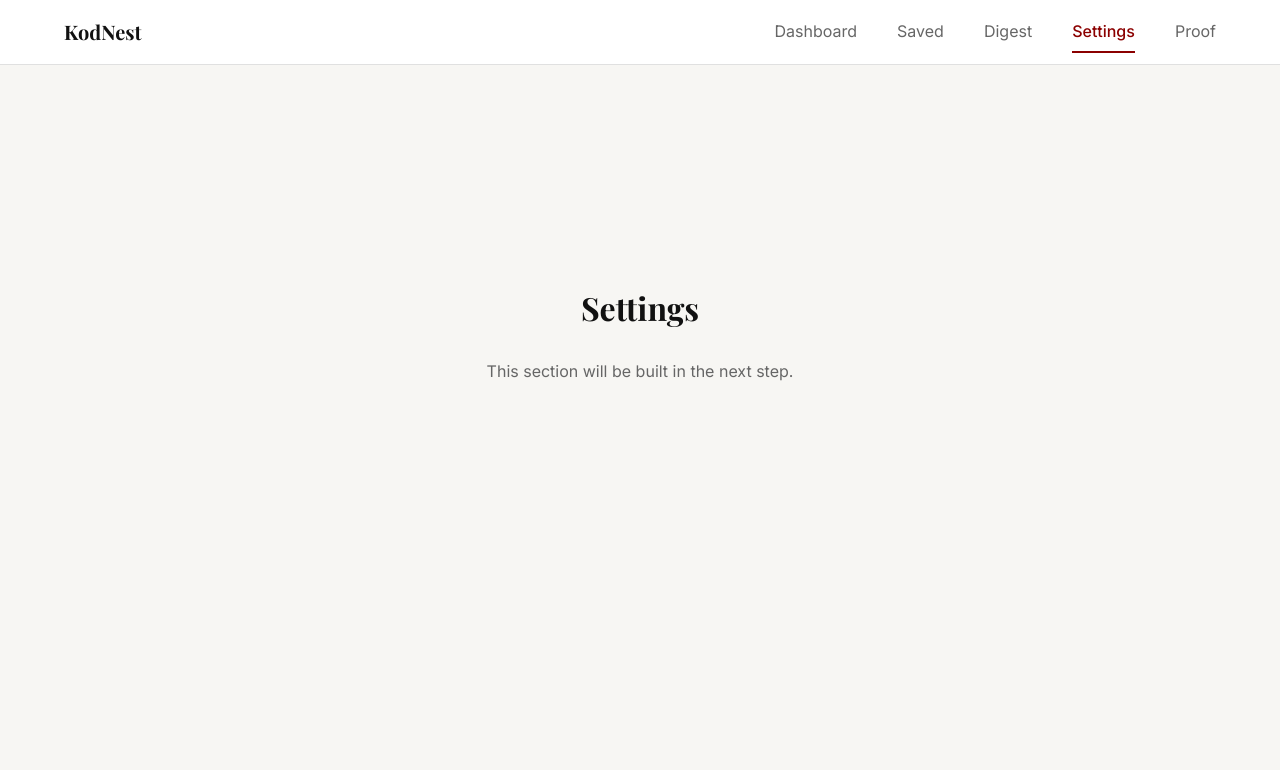
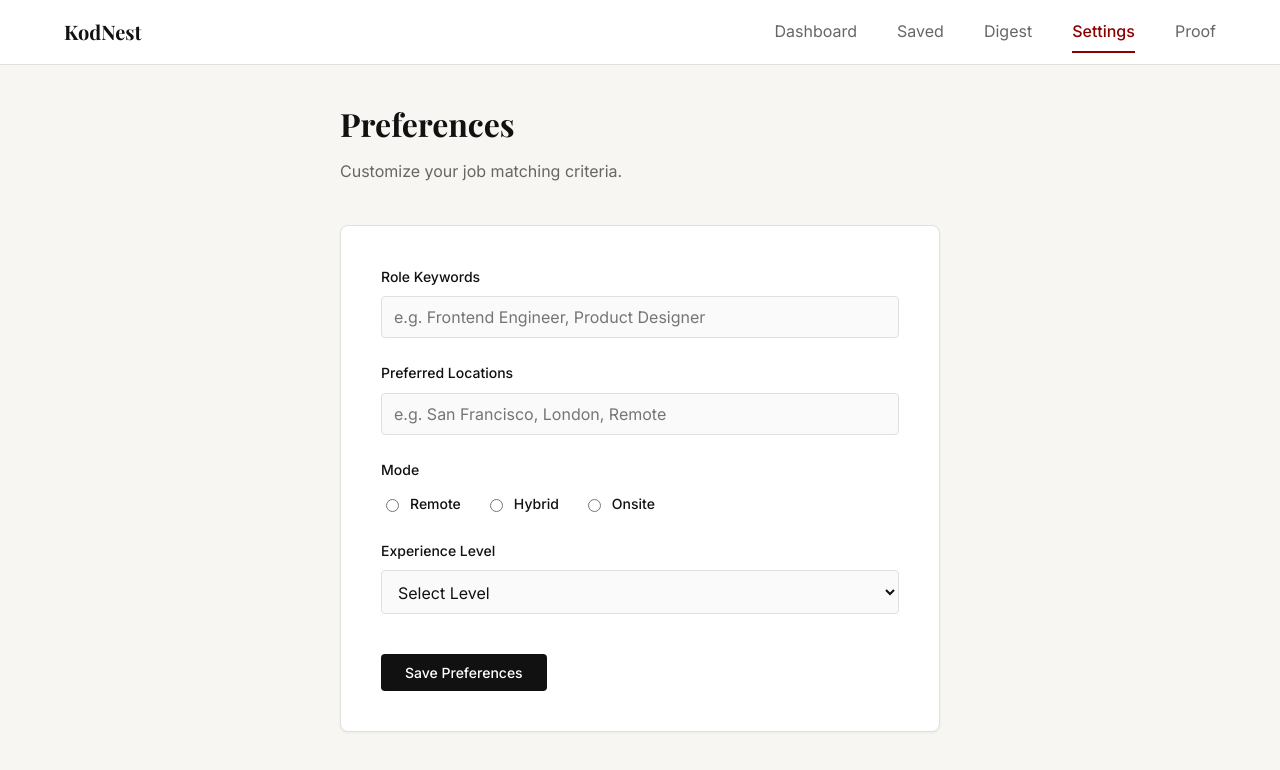
Before and after one commit to Amogh-M-04/job-notification-, a React (Vite) app: page /settings in a window 1280 px wide. Shown: the top 770 px of the page. Built offline with nearby package versions, Linux system fonts and the light colour scheme.

Commit message:
Expand UI with Landing, Settings, and Empty States

```diff
--- a/src/App.jsx
+++ b/src/App.jsx
@@ -1,6 +1,11 @@
 import { BrowserRouter as Router, Routes, Route, Navigate } from 'react-router-dom';
 import MainLayout from './components/layout/MainLayout';
-import PlaceholderPage from './pages/PlaceholderPage';
+import LandingPage from './pages/LandingPage';
+import SettingsPage from './pages/SettingsPage';
+import DashboardPage from './pages/DashboardPage';
+import SavedPage from './pages/SavedPage';
+import DigestPage from './pages/DigestPage';
+import ProofPage from './pages/ProofPage';
 import './App.css';
 
 function App() {
@@ -8,12 +13,12 @@ function App() {
     <Router>
       <Routes>
         <Route path="/" element={<MainLayout />}>
-          <Route index element={<PlaceholderPage title="Dashboard" />} /> {/* Default to Dashboard or Home */}
-          <Route path="dashboard" element={<PlaceholderPage title="Dashboard" />} />
-          <Route path="saved" element={<PlaceholderPage title="Saved Jobs" />} />
-          <Route path="digest" element={<PlaceholderPage title="Daily Digest" />} />
-          <Route path="settings" element={<PlaceholderPage title="Settings" />} />
-          <Route path="proof" element={<PlaceholderPage title="Proof of Work" />} />
+          <Route index element={<LandingPage />} />
+          <Route path="dashboard" element={<DashboardPage />} />
+          <Route path="settings" element={<SettingsPage />} />
+          <Route path="saved" element={<SavedPage />} />
+          <Route path="digest" element={<DigestPage />} />
+          <Route path="proof" element={<ProofPage />} />
           <Route path="*" element={<Navigate to="/" replace />} />
         </Route>
       </Routes>
--- /dev/null
+++ b/src/pages/DashboardPage.jsx
@@ -0,0 +1,14 @@
+import './EmptyState.css';
+
+const DashboardPage = () => {
+    return (
+        <div className="empty-state-page">
+            <div className="empty-state-container">
+                <h1 className="empty-state-title">Dashboard</h1>
+                <p className="empty-state-message">No jobs yet. In the next step, you will load a realistic dataset.</p>
+            </div>
+        </div>
+    );
+};
+
+export default DashboardPage;
--- /dev/null
+++ b/src/pages/DigestPage.jsx
@@ -0,0 +1,14 @@
+import './EmptyState.css';
+
+const DigestPage = () => {
+    return (
+        <div className="empty-state-page">
+            <div className="empty-state-container">
+                <h1 className="empty-state-title">Daily Digest</h1>
+                <p className="empty-state-message">Your daily briefing of precision-matched roles will be delivered here at 9AM.</p>
+            </div>
+        </div>
+    );
+};
+
+export default DigestPage;
--- /dev/null
+++ b/src/pages/EmptyState.css
@@ -0,0 +1,32 @@
+.empty-state-page {
+    display: flex;
+    flex-direction: column;
+    align-items: center;
+    justify-content: center;
+    height: 70vh;
+    text-align: center;
+    padding: var(--space-4);
+    background-color: var(--color-bg);
+}
+
+.empty-state-container {
+    max-width: 500px;
+    padding: var(--space-5);
+    border: 1px dashed var(--color-border);
+    border-radius: var(--radius-lg);
+    background-color: var(--color-surface-muted);
+}
+
+.empty-state-title {
+    font-family: var(--font-serif);
+    font-size: var(--text-xl);
+    color: var(--color-text);
+    margin-bottom: var(--space-2);
+}
+
+.empty-state-message {
+    font-family: var(--font-sans);
+    font-size: var(--text-base);
+    color: var(--color-text-muted);
+    line-height: 1.6;
+}
--- /dev/null
+++ b/src/pages/LandingPage.css
@@ -0,0 +1,53 @@
+.landing-page {
+    display: flex;
+    flex-direction: column;
+    align-items: center;
+    justify-content: center;
+    min-height: 80vh;
+    text-align: center;
+    padding: var(--space-4);
+    background-color: var(--color-bg);
+}
+
+.landing-content {
+    max-width: 800px;
+}
+
+.landing-headline {
+    font-family: var(--font-serif);
+    font-size: 3rem;
+    /* Large and confident */
+    color: var(--color-text);
+    margin-bottom: var(--space-3);
+    line-height: 1.1;
+}
+
+.landing-subtext {
+    font-family: var(--font-sans);
+    font-size: var(--text-lg);
+    color: var(--color-text-muted);
+    margin-bottom: var(--space-5);
+    font-weight: 300;
+}
+
+.cta-button {
+    display: inline-block;
+    background-color: var(--color-accent);
+    color: var(--color-white);
+    padding: 12px 32px;
+    font-size: var(--text-base);
+    font-weight: 500;
+    text-decoration: none;
+    border-radius: var(--radius-sm);
+    transition: background-color var(--transition-fast);
+}
+
+.cta-button:hover {
+    background-color: var(--color-accent-hover);
+}
+
+@media (max-width: 768px) {
+    .landing-headline {
+        font-size: 2.5rem;
+    }
+}
--- /dev/null
+++ b/src/pages/LandingPage.jsx
@@ -0,0 +1,16 @@
+import { Link } from 'react-router-dom';
+import './LandingPage.css';
+
+const LandingPage = () => {
+    return (
+        <div className="landing-page">
+            <div className="landing-content">
+                <h1 className="landing-headline">Stop Missing The Right Jobs.</h1>
+                <p className="landing-subtext">Precision-matched job discovery delivered daily at 9AM.</p>
+                <Link to="/settings" className="cta-button">Start Tracking</Link>
+            </div>
+        </div>
+    );
+};
+
+export default LandingPage;
--- /dev/null
+++ b/src/pages/ProofPage.jsx
@@ -0,0 +1,14 @@
+import './EmptyState.css';
+
+const ProofPage = () => {
+    return (
+        <div className="empty-state-page">
+            <div className="empty-state-container">
+                <h1 className="empty-state-title">Proof of Work</h1>
+                <p className="empty-state-message">Artifact collection placeholder. Track your application progress and history.</p>
+            </div>
+        </div>
+    );
+};
+
+export default ProofPage;
--- /dev/null
+++ b/src/pages/SavedPage.jsx
@@ -0,0 +1,14 @@
+import './EmptyState.css';
+
+const SavedPage = () => {
+    return (
+        <div className="empty-state-page">
+            <div className="empty-state-container">
+                <h1 className="empty-state-title">Saved Jobs</h1>
+                <p className="empty-state-message">Your curated collection of saved opportunities will appear here.</p>
+            </div>
+        </div>
+    );
+};
+
+export default SavedPage;
--- /dev/null
+++ b/src/pages/SettingsPage.css
@@ -0,0 +1,104 @@
+.settings-page {
+    display: flex;
+    justify-content: center;
+    padding: var(--space-4);
+    background-color: var(--color-bg);
+}
+
+.settings-container {
+    width: 100%;
+    max-width: 600px;
+}
+
+.settings-title {
+    font-family: var(--font-serif);
+    font-size: var(--text-2xl);
+    color: var(--color-text);
+    margin-bottom: var(--space-1);
+}
+
+.settings-subtitle {
+    font-family: var(--font-sans);
+    font-size: var(--text-base);
+    color: var(--color-text-muted);
+    margin-bottom: var(--space-4);
+}
+
+.settings-form {
+    display: flex;
+    flex-direction: column;
+    gap: var(--space-3);
+    background-color: var(--color-surface);
+    padding: var(--space-4);
+    border-radius: var(--radius-md);
+    border: 1px solid var(--color-border);
+    box-shadow: 0 1px 3px rgba(0, 0, 0, 0.05);
+    /* Subtle shadow for depth */
+}
+
+.form-group {
+    display: flex;
+    flex-direction: column;
+    gap: var(--space-1);
+}
+
+.form-group label {
+    font-family: var(--font-sans);
+    font-size: var(--text-sm);
+    font-weight: 500;
+    color: var(--color-text);
+}
+
+.premium-input,
+.premium-select {
+    padding: 10px 12px;
+    border: 1px solid var(--color-border);
+    border-radius: var(--radius-sm);
+    font-family: var(--font-sans);
+    font-size: var(--text-base);
+    color: var(--color-text);
+    background-color: var(--color-surface-muted);
+    transition: box-shadow var(--transition-fast), border-color var(--transition-fast);
+}
+
+.premium-input:focus,
+.premium-select:focus {
+    outline: none;
+    border-color: var(--color-accent);
+    box-shadow: 0 0 0 2px rgba(139, 0, 0, 0.1);
+}
+
+.radio-group {
+    display: flex;
+    gap: var(--space-3);
+    margin-top: 4px;
+}
+
+.radio-label {
+    display: flex;
+    align-items: center;
+    gap: 8px;
+    font-family: var(--font-sans);
+    font-size: var(--text-base);
+    color: var(--color-text);
+    cursor: pointer;
+}
+
+.save-button {
+    margin-top: var(--space-2);
+    background-color: var(--color-text);
+    /* Black/Dark for secondary actions or primary form save */
+    color: var(--color-white);
+    padding: 10px 24px;
+    font-size: var(--text-sm);
+    font-weight: 500;
+    border: none;
+    border-radius: var(--radius-sm);
+    cursor: pointer;
+    align-self: flex-start;
+    transition: background-color var(--transition-fast);
+}
+
+.save-button:hover {
+    background-color: #000000;
+}
--- /dev/null
+++ b/src/pages/SettingsPage.jsx
@@ -0,0 +1,54 @@
+import './SettingsPage.css';
+
+const SettingsPage = () => {
+    return (
+        <div className="settings-page">
+            <div className="settings-container">
+                <h1 className="settings-title">Preferences</h1>
+                <p className="settings-subtitle">Customize your job matching criteria.</p>
+
+                <form className="settings-form" onSubmit={(e) => e.preventDefault()}>
+                    <div className="form-group">
+                        <label htmlFor="keywords">Role Keywords</label>
+                        <input type="text" id="keywords" placeholder="e.g. Frontend Engineer, Product Designer" className="premium-input" />
+                    </div>
+
+                    <div className="form-group">
+                        <label htmlFor="locations">Preferred Locations</label>
+                        <input type="text" id="locations" placeholder="e.g. San Francisco, London, Remote" className="premium-input" />
+                    </div>
+
+                    <div className="form-group">
+                        <label>Mode</label>
+                        <div className="radio-group">
+                            <label className="radio-label">
+                                <input type="radio" name="mode" value="remote" /> Remote
+                            </label>
+                            <label className="radio-label">
+                                <input type="radio" name="mode" value="hybrid" /> Hybrid
+                            </label>
+                            <label className="radio-label">
+                                <input type="radio" name="mode" value="onsite" /> Onsite
+                            </label>
+                        </div>
+                    </div>
+
+                    <div className="form-group">
+                        <label htmlFor="experience">Experience Level</label>
+                        <select id="experience" className="premium-select">
+                            <option value="">Select Level</option>
+                            <option value="entry">Entry Level (0-2 years)</option>
+                            <option value="mid">Mid Level (2-5 years)</option>
+                            <option value="senior">Senior Level (5+ years)</option>
+                            <option value="lead">Lead / Manager</option>
+                        </select>
+                    </div>
+
+                    <button type="submit" className="save-button">Save Preferences</button>
+                </form>
+            </div>
+        </div>
+    );
+};
+
+export default SettingsPage;
```
